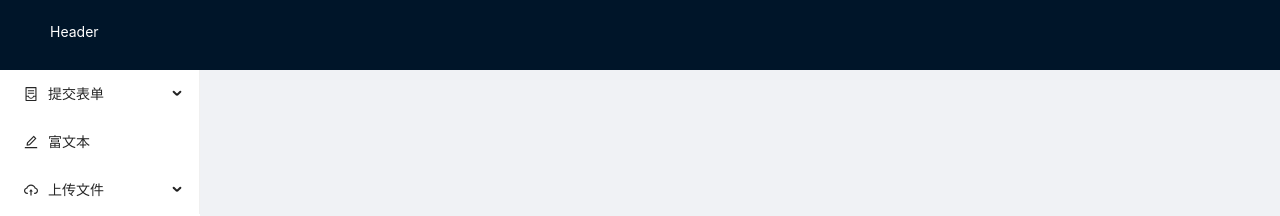
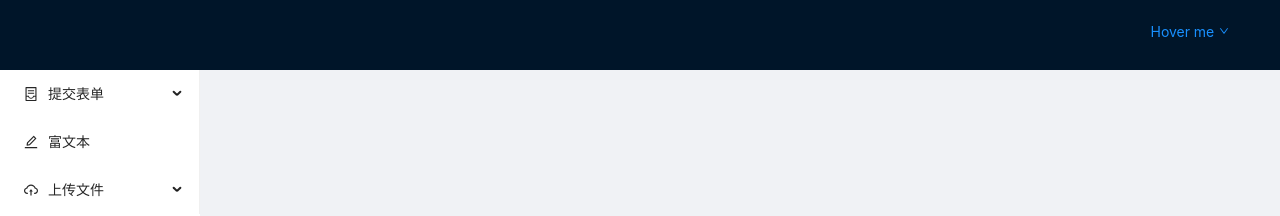
Before and after one commit to HisRyan/shop-manage, a Vue app: page /home in a window 1280 px wide. Shown: the top 216 px of the page. Built offline with nearby package versions, Linux system fonts and the light colour scheme.

Commit message:
自定义表单

```diff
--- a/src/components/MenuSider.vue
+++ b/src/components/MenuSider.vue
@@ -29,7 +29,7 @@ const MenuSider = defineComponent({
         icon: 'ContainerOutlined',
         children: [
           {
-            key: 1.1,
+            key: 'form',
             title: '自定义表单',
             icon: 'ProjectOutlined',
           }
@@ -46,7 +46,7 @@ const MenuSider = defineComponent({
         icon: 'CloudUploadOutlined',
         children: [
           {
-            key: 3.1,
+            key: 'upload',
             title: "上传图片",
             icon :'UploadOutlined' ,
           },
--- a/src/router/index.ts
+++ b/src/router/index.ts
@@ -24,7 +24,17 @@ const routes: Array<RouteRecordRaw> = [
         path: '/home/edit',
         name: 'edit',
         component: () => import('../views/edit/index.vue')
-      }
+      },
+      {
+        path: '/home/form',
+        name: 'form',
+        component: () => import('../views/form/index.vue')
+      },
+      {
+        path: '/home/upload',
+        name: 'upload',
+        component: () => import('../views/upload/index.vue')
+      },
     ]
   }
 
--- a/src/views/home/index.vue
+++ b/src/views/home/index.vue
@@ -1,7 +1,9 @@
 <script lang="ts">
 import { defineComponent, ref } from "vue";
-import { Layout, Menu } from "ant-design-vue";
+import { useRouter} from "vue-router";
+import { Layout, Menu, Dropdown } from "ant-design-vue";
 import MenuSlier from "../../components/MenuSider.vue";
+import { DownOutlined, } from '@ant-design/icons-vue';
 const LayoutContent = Layout.Content;
 const LayoutHeader = Layout.Header;
 const LayoutFooter = Layout.Footer;
@@ -15,11 +17,24 @@ const home = defineComponent({
     LayoutFooter,
     LayoutSider,
     MenuSlier,
+    DownOutlined,
+    Dropdown,
+    'a-dropdown':Dropdown,
+    'a-menu':Menu,
+    'a-menu-item':Menu.Item
+
   },
   setup() {
+    const router = useRouter();
+    const exitLogin = () => {
+      router.push({
+        name: 'signup'
+      })
+    }
     return {
       selectedKeys: ref<string[]>(["1"]),
       collapsed: ref<boolean>(false),
+      exitLogin
     };
   },
 });
@@ -38,6 +53,7 @@ export default home;
         color: 'white',
         paddingTop: '70px',
         background: 'rgb(255,255,255)',
+
       }"
       v-model:collapsed="collapsed"
       :trigger="null"
@@ -53,14 +69,36 @@ export default home;
           width: '100%',
           height: '70px',
           color: 'white',
+          display:'flex',
+          flexDirection: 'row-reverse'
         }"
       >
-        Header
+        <a-dropdown >
+          <a class="ant-dropdown-link" @click.prevent style="height:40px">
+            Hover me
+            <DownOutlined />
+          </a>
+          <template #overlay>
+            <a-menu>
+              <a-menu-item>
+                <span>个人中心</span>
+              </a-menu-item>
+              <a-menu-item>
+                <span @click="exitLogin">退出登陆</span>
+              </a-menu-item>
+            </a-menu>
+          </template>
+        </a-dropdown>
       </layout-header>
       <layout-content
-        :style="{ margin: '24px 16px 0', overflow: 'initial', padding: '80px 200px',textAlign: 'center'}"
+        :style="{
+          margin: '24px 16px 0',
+          overflow: 'initial',
+          padding: '80px 0px 80px 200px',
+          textAlign: 'center',
+        }"
       >
-      <router-view/>
+        <router-view />
       </layout-content>
       <layout-footer :style="{ textAlign: 'center' }">@李小杰</layout-footer>
     </layout>
--- a/src/views/signup/index.vue
+++ b/src/views/signup/index.vue
@@ -1,6 +1,6 @@
 <script lang="ts">
 import { defineComponent, ref, UnwrapRef, reactive } from "vue";
-import { Input, Form, Button } from "ant-design-vue";
+import { Input, Form, Button, Spin } from "ant-design-vue";
 import { useRouter } from "vue-router";
 import { RuleObject } from "node_modules/ant-design-vue/lib/form/interface";
 import { $base64 } from "../../utils";
@@ -16,11 +16,13 @@ const signup = defineComponent({
     "a-form-item": Form.Item,
     "a-form": Form,
     "a-button": Button,
+    "a-spin": Spin
   },
   setup() {
     const formRef = ref();
     const voiceText = ref<string>("");
     const router = useRouter();
+    const spinning = ref<Boolean>(false)
     const formState: UnwrapRef<FormState> = reactive({
       name: "",
       age: null,
@@ -29,12 +31,15 @@ const signup = defineComponent({
       formRef.value.validate()
       .then( () => {
         console.log($base64(formState.name));
+        spinning.value = true
+        setTimeout(() => {
         fetch("http://rap2api.taobao.org/app/mock/279673/login/1616051665730",{id:1})
         .then(() => {
           router.push({
             name: 'home'
           })
         })
+        }, 1500);
       })
       .catch( (error: ValidateErrorEntity<FormState>) => {
          console.log(error.errorFields);
@@ -90,6 +95,7 @@ const signup = defineComponent({
       submit,
       resetForm,
       register,
+      spinning
     };
   },
 });
@@ -100,6 +106,7 @@ export default signup;
 <template>
   <div style="padding-top:100px">
     <div class="main">
+      <a-spin size="large" tip="登陆中" :spinning="spinning">
       <p class="text">后台登录系统</p>
       <a-form
         :model="formState"
@@ -120,6 +127,7 @@ export default signup;
           <span class="toRes" @click="register">没有账号点我注册</span>
         </a-form-item>
       </a-form>
+        </a-spin>
     </div>
   </div>
 </template>
```
Also changed, not shown: 1 other file (tests, documents, lock files or other folders).
